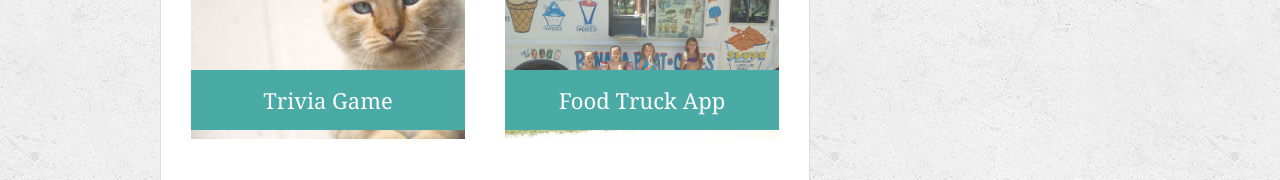
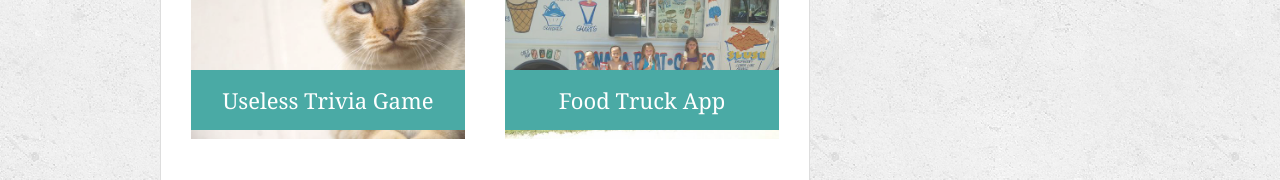
Before and after one commit to try4l/Responsive-Portfolio, a plain HTML site: page portfolio.html in a window 1280 px wide. Shown: the part 601-781 px from the top of the page. Drawn offline with Linux system fonts and the light colour scheme.

Commit message:
Change Portfolio link name.

```diff
--- a/portfolio.html
+++ b/portfolio.html
@@ -44,7 +44,7 @@
       <div class="work">
         <a href="https://try4l.github.io/TriviaGame/">
           <img src="assets/images/cat.jpg" alt="Trivia Game">
-          <h3>Trivia Game</h3>
+          <h3>Useless Trivia Game</h3>
         </a>
       </div>
 
```
